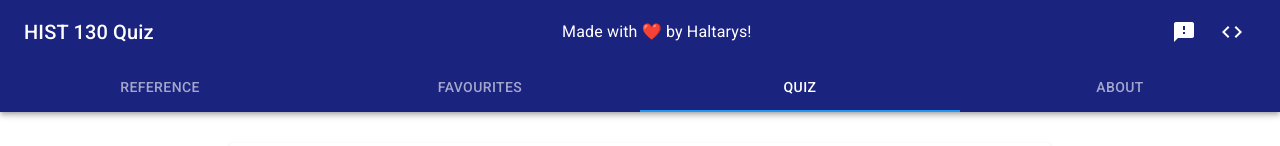
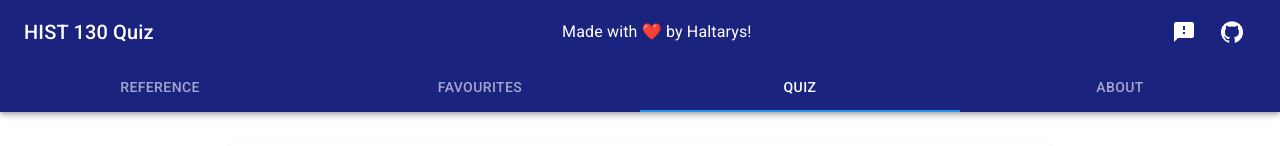
Before and after one commit to Haltarys/HIST130-Quiz, a React (Vite) app: page /quiz in a window 1280 px wide. Shown: the top 146 px of the page. Built offline with nearby package versions, Linux system fonts and the light colour scheme.

Commit message:
feat(app/navbar): change 'view source code' button icon to Github icon

```diff
--- a/src/components/layout/navbar/SourceCodeButton.tsx
+++ b/src/components/layout/navbar/SourceCodeButton.tsx
@@ -1,6 +1,6 @@
 import Tooltip from '@mui/material/Tooltip';
 import IconButton from '@mui/material/IconButton';
-import CodeIcon from '@mui/icons-material/Code';
+import GithubIcon from '@mui/icons-material/GitHub';
 
 function SourceCodeButton() {
   return (
@@ -12,7 +12,7 @@ function SourceCodeButton() {
         target="_blank"
         rel="norefferer noopener"
       >
-        <CodeIcon />
+        <GithubIcon />
       </IconButton>
     </Tooltip>
   );
```
